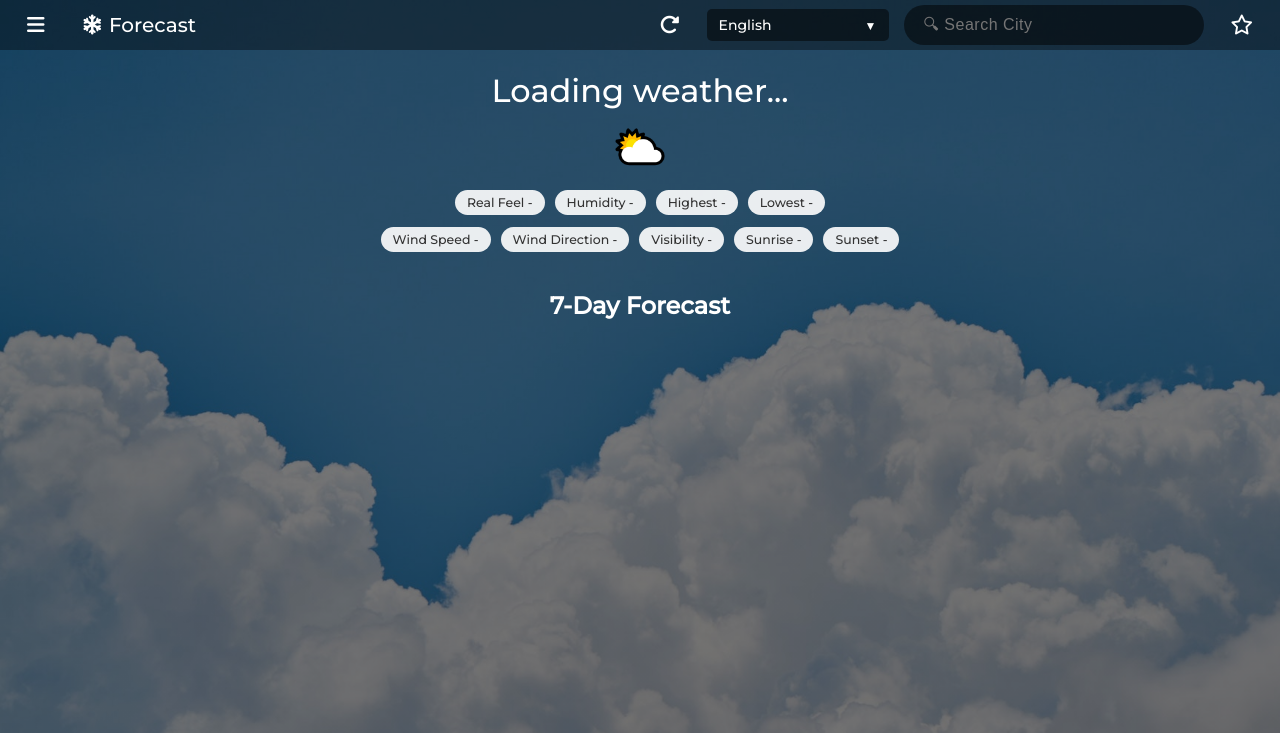
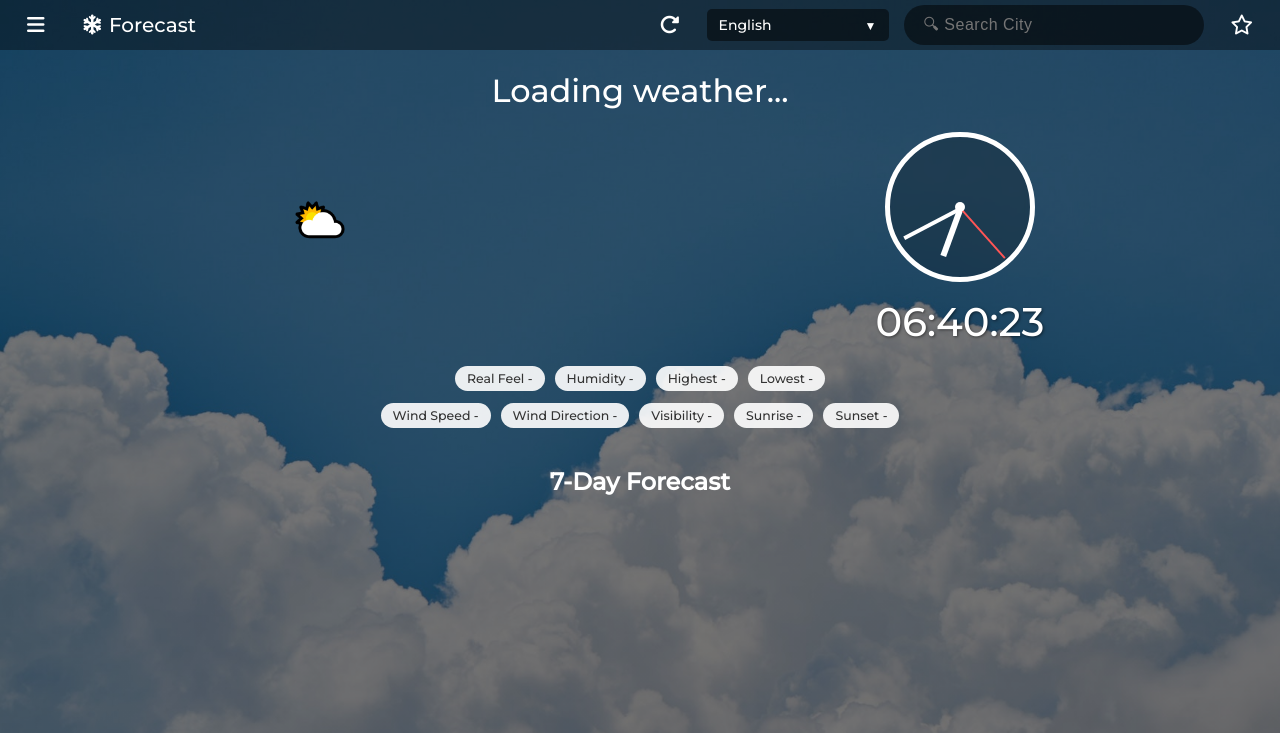
Before and after one commit to tuilatri/weather-application, a plain HTML site: page frontend/index.html in a window 1280 px wide. Shown: the top 733 px of the page. Drawn offline with Linux system fonts and the light colour scheme.

Commit message:
add clock
- show clock at the moment

```diff
--- a/frontend/css/style.css
+++ b/frontend/css/style.css
@@ -10,23 +10,101 @@ body { margin: 0; font-family: "Montserrat", sans-serif; font-weight: 500; color
 .content-wrapper { padding-bottom: 30px; }
 #loader1, #loader2, #loader3 { width: 37.5px; height: 37.5px; }
 .imgs-as-icons { width: 50px; height: 50px; }
-.navbar { background: rgba(0, 0, 0, 0.375); opacity: 100%; transition: 0.3s; padding: 5px 15px; margin: 0; display: flex; align-items: center; gap: 15px; /* Tăng gap một chút */ }
+.navbar { background: rgba(0, 0, 0, 0.375); opacity: 100%; transition: 0.3s; padding: 5px 15px; margin: 0; display: flex; align-items: center; gap: 15px; }
 .navbar .forecast { margin-right: auto; }
 .navbar li { margin: 0; padding: 0; display: flex; align-items: center; }
-.navbar li a { font-size: 20px; /* Chỉnh lại font-size cho icon */ color: #fff; padding: 8px 12px; /* Chỉnh lại padding */ text-decoration: none; transition: 0.3s; border-radius: 5px; display: flex; align-items: center; gap: 8px; /* Khoảng cách giữa icon và chữ */ }
+.navbar li a { font-size: 20px; color: #fff; padding: 8px 12px; text-decoration: none; transition: 0.3s; border-radius: 5px; display: flex; align-items: center; gap: 8px; }
 .navbar .search-city { width: 25vw; max-width: 300px; min-width: 180px; height: 40px; font-size: 16px; letter-spacing: 0.50px; padding-left: 20px; background: rgba(0, 0, 0, 0.50); border: none; color: #fff; border-radius: 50px; outline: none; }
 .navbar a:hover:not(.repo-link) { background: #000; transition: 0.3s; border-radius: 5px; }
 #saveLocationBtn.saved { color: #FFD700; }
+
+/* --- (MỚI) Layout chính và Đồng hồ --- */
+.main-info-container {
+    display: flex;
+    justify-content: center;
+    align-items: center;
+    gap: 20px;
+    padding: 10px;
+    flex-wrap: wrap;
+}
+.weather-info-box, .clock-info-box {
+    flex: 1;
+    min-width: 300px;
+    display: flex;
+    flex-direction: column;
+    align-items: center;
+    justify-content: center;
+}
+.clock-info-box {
+    gap: 15px; /* Khoảng cách giữa đồng hồ cơ và số */
+}
+.clock {
+    width: 150px;
+    height: 150px;
+    border: 5px solid #fff;
+    border-radius: 50%;
+    position: relative;
+    background: rgba(0, 0, 0, 0.2);
+    backdrop-filter: blur(5px);
+}
+.clock::after { /* Chấm tròn ở giữa */
+    content: '';
+    position: absolute;
+    width: 10px;
+    height: 10px;
+    background: #fff;
+    border-radius: 50%;
+    top: 50%;
+    left: 50%;
+    transform: translate(-50%, -50%);
+    z-index: 10;
+}
+.hand {
+    width: 50%;
+    height: 6px;
+    background: #fff;
+    position: absolute;
+    top: 50%;
+    transform-origin: 100%;
+    transform: rotate(90deg);
+    transition: transform 0.2s cubic-bezier(0.4, 2.08, 0.55, 0.44);
+}
+.hour-hand {
+    width: 35%;
+    height: 6px;
+    left: 15%;
+}
+.minute-hand {
+    width: 45%;
+    height: 4px;
+    left: 5%;
+}
+.second-hand {
+    width: 48%;
+    height: 2px;
+    background: #ff5555;
+    left: 2%;
+}
+.digital-clock {
+    font-size: 2.5rem;
+    font-weight: 500;
+    margin: 0;
+    text-shadow: 1px 1px 3px rgba(0,0,0,0.5);
+}
+
+/* ... (Các style cũ khác giữ nguyên) ... */
+
+/* Dán lại code không đổi để có file hoàn chỉnh */
 .sidebar { position: fixed; top: 0; left: 0; width: 280px; height: 100%; background: rgba(10, 10, 20, 0.9); backdrop-filter: blur(10px); z-index: 1001; transform: translateX(-100%); transition: transform 0.3s ease-in-out; display: flex; flex-direction: column; }
 .sidebar.open { transform: translateX(0); }
 .sidebar-header { display: flex; justify-content: space-between; align-items: center; padding: 15px 20px; border-bottom: 1px solid rgba(255, 255, 255, 0.1); }
 .sidebar-header h3 { margin: 0; font-size: 18px; }
-.sidebar-close-btn { background: none; border: none; color: #fff; font-size: 1.5rem; /* Chỉnh lại size */ cursor: pointer; padding: 0; line-height: 1; }
+.sidebar-close-btn { background: none; border: none; color: #fff; font-size: 1.5rem; cursor: pointer; padding: 0; line-height: 1; }
 .favorites-list { list-style: none; padding: 0; margin: 0; overflow-y: auto; flex-grow: 1; }
 .favorite-item { display: flex; justify-content: space-between; align-items: center; padding: 15px 20px; cursor: pointer; transition: background 0.2s; border-bottom: 1px solid rgba(255, 255, 255, 0.05); }
 .favorite-item:hover { background: rgba(255, 255, 255, 0.1); }
 .favorite-item span { flex-grow: 1; }
-.delete-favorite-btn { background: none; border: none; color: #aaa; font-size: 1rem; /* Chỉnh lại size */ cursor: pointer; padding: 5px; margin-left: 10px; transition: color 0.2s; }
+.delete-favorite-btn { background: none; border: none; color: #aaa; font-size: 1rem; cursor: pointer; padding: 5px; margin-left: 10px; transition: color 0.2s; }
 .delete-favorite-btn:hover { color: #ff5555; }
 .overlay { position: fixed; top: 0; left: 0; width: 100%; height: 100%; background: rgba(0, 0, 0, 0.5); z-index: 1000; display: none; }
 .overlay.open { display: block; }
@@ -69,4 +147,9 @@ body { margin: 0; font-family: "Montserrat", sans-serif; font-weight: 500; color
 .footer { text-align: center; padding: 20px; margin-top: auto; color: #fff; background: rgba(0, 0, 0, 0.375); display: flex; justify-content: center; align-items: center; gap: 10px; }
 .footer-icon { width: 100px; height: 25px; object-fit: contain; }
 @media (max-width: 992px) { .navbar .search-city { width: 20vw; } }
+@media (max-width: 768px) { /* (MỚI) Media query cho responsive layout */
+    .main-info-container {
+        flex-direction: column-reverse; /* Xếp chồng, đồng hồ lên trên */
+    }
+}
 @media (max-width: 600px) { .navbar { display: none; } .mobile-navbar { display: block; } .additionals-first-row, .additionals-second-row { line-height: normal; gap: 8px; } .real-feel-additional, .humidity-additional, .max-temperature-additional, .min-temperature-additional, .wind-speed-additional, .wind-direction-additional, .visibility-additional, .sunrise-additional, .sunset-additional { padding: 4px 10px; font-size: 11px; } .daily-forecast-card { width: 110px; } .daily-forecast-card .daily-forecast-date { font-size: 15px; } .max-daily-forecast { font-size: 22px; } .min-daily-forecast { font-size: 14px; } .daily-forecast .daily-forecast-label { background: rgba(211, 211, 211, 0.8); color: #252525; padding: 10px; width: 75%; border-radius: 50px; margin: auto auto 15px auto; } #weatherType { margin-top: 0; } }
--- a/frontend/index.html
+++ b/frontend/index.html
@@ -5,10 +5,7 @@
   <meta name="viewport" content="width=device-width, initial-scale=1.0">
   <title>Weather App</title>
   <link rel="icon" type="image/x-icon" href="assets/icons/joke_bear_icon.png">
-
-  <!-- (CẬP NHẬT) Thêm Font Awesome CDN -->
   <link rel="stylesheet" href="https://cdnjs.cloudflare.com/ajax/libs/font-awesome/6.5.2/css/all.min.css" integrity="sha512-SnH5WK+bZxgPHs44uWIX+LLJAJ9/2PkPKZ5QiAj6Ta86w+fsb2TkcmfRyVX3pBnMFcV7oQPJkl9QevSCWr3W6A==" crossorigin="anonymous" referrerpolicy="no-referrer" />
-
   <link rel="stylesheet" href="css/style.css">
   <link rel="preconnect" href="https://fonts.googleapis.com">
   <link rel="preconnect" href="https://fonts.gstatic.com" crossorigin>
@@ -22,21 +19,16 @@
   <div id="sidebar" class="sidebar">
     <div class="sidebar-header">
       <h3 data-key="savedLocations">Saved Locations</h3>
-      <!-- (CẬP NHẬT) Thay icon đóng -->
       <button id="sidebarCloseBtn" class="sidebar-close-btn"><i class="fa-solid fa-xmark"></i></button>
     </div>
-    <ul id="favoritesList" class="favorites-list">
-    </ul>
+    <ul id="favoritesList" class="favorites-list"></ul>
   </div>
   <div id="overlay" class="overlay"></div>
 
   <div class="content-wrapper">
     <ul class="navbar">
-      <!-- (CẬP NHẬT) Thay icon menu -->
       <li><a href="#" id="sidebarToggleBtn"><i class="fa-solid fa-bars"></i></a></li>
-      <!-- (CẬP NHẬT) Thay icon và tách chữ ra -->
       <li class="forecast"><a class="repo-link" href="#"><i class="fa-solid fa-snowflake"></i> <span data-key="forecast">Forecast</span></a></li>
-      <!-- (CẬP NHẬT) Thay icon reload -->
       <li><a href="#" id="reloadBtn"><i class="fa-solid fa-rotate-right"></i></a></li>
       <li class="language-container">
         <select id="languageSelector" class="language-selector"></select>
@@ -45,7 +37,6 @@
         <input spellcheck="false" class="search-city" id="searchCity" type="text" autocomplete="off" placeholder="🔍︎ Search City">
         <div id="searchSuggestions" class="search-suggestions"></div>
       </li>
-      <!-- (CẬP NHẬT) Thay icon sao -->
       <li><a href="#" id="saveLocationBtn"><i id="saveLocationIcon" class="fa-regular fa-star"></i></a></li>
     </ul>
 
@@ -58,11 +49,29 @@
 
     <h1 class="location-name" id="locationName">Loading weather...</h1>
     <p class="current-date" id="currentDate"></p>
-    <div class="temperature-container">
-      <div class="temperature-icon"><img class="imgs-as-icons" id="currentWeatherIcon" src="assets/icons/sunny.png"></div>
-      <div class="temperature-value" id="temperatureValue"></div>
+
+    <!-- (MỚI) Layout container cho thời tiết và đồng hồ -->
+    <div class="main-info-container">
+        <!-- Khối thông tin thời tiết -->
+        <div class="weather-info-box">
+            <div class="temperature-container">
+                <div class="temperature-icon"><img class="imgs-as-icons" id="currentWeatherIcon" src="assets/icons/sunny.png"></div>
+                <div class="temperature-value" id="temperatureValue"></div>
+            </div>
+            <h2 class="weather-type" id="weatherType"></h2>
+        </div>
+
+        <!-- Khối đồng hồ -->
+        <div class="clock-info-box">
+            <div class="clock">
+                <div class="hand hour-hand" id="hour-hand"></div>
+                <div class="hand minute-hand" id="minute-hand"></div>
+                <div class="hand second-hand" id="second-hand"></div>
+            </div>
+            <p class="digital-clock" id="digital-clock">00:00:00</p>
+        </div>
     </div>
-    <h2 class="weather-type" id="weatherType"></h2>
+
     <div class="message" id="message" style="color: red; text-align: center; margin-top: 10px;"></div>
 
     <div class="additionals-first-row">
@@ -89,6 +98,7 @@
     <span data-key="madeBy">Made by Ha Minh Tri</span>
   </footer>
 
+  <script src="js/clock.js"></script> <!-- (MỚI) Thêm file clock.js -->
   <script src="js/favorites.js"></script>
   <script src="js/lang.js"></script>
   <script src="js/ui.js"></script>
--- /dev/null
+++ b/frontend/js/clock.js
@@ -0,0 +1,40 @@
+// js/clock.js
+
+const hourHand = document.getElementById('hour-hand');
+const minuteHand = document.getElementById('minute-hand');
+const secondHand = document.getElementById('second-hand');
+const digitalClock = document.getElementById('digital-clock');
+
+function setClock() {
+    const now = new Date();
+
+    // Lấy giây, phút, giờ
+    const seconds = now.getSeconds();
+    const minutes = now.getMinutes();
+    const hours = now.getHours();
+
+    // --- Đồng hồ cơ ---
+    // Tính toán độ xoay cho mỗi kim
+    const secondsDegrees = ((seconds / 60) * 360) + 90; // +90 để bù lại vị trí ban đầu
+    const minutesDegrees = ((minutes / 60) * 360) + ((seconds / 60) * 6) + 90;
+    const hoursDegrees = ((hours / 12) * 360) + ((minutes / 60) * 30) + 90;
+
+    // Áp dụng độ xoay vào các kim
+    secondHand.style.transform = `rotate(${secondsDegrees}deg)`;
+    minuteHand.style.transform = `rotate(${minutesDegrees}deg)`;
+    hourHand.style.transform = `rotate(${hoursDegrees}deg)`;
+
+    // --- Đồng hồ số ---
+    // Định dạng thời gian để luôn có 2 chữ số
+    const formattedHours = String(hours).padStart(2, '0');
+    const formattedMinutes = String(minutes).padStart(2, '0');
+    const formattedSeconds = String(seconds).padStart(2, '0');
+
+    digitalClock.textContent = `${formattedHours}:${formattedMinutes}:${formattedSeconds}`;
+}
+
+// Chạy hàm setClock mỗi giây
+setInterval(setClock, 1000);
+
+// Chạy lần đầu ngay khi tải trang
+setClock();
```
